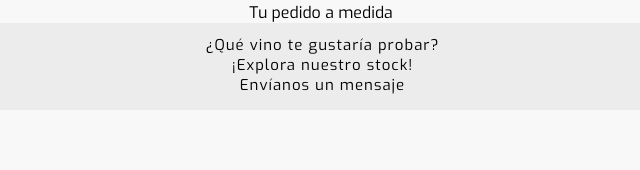
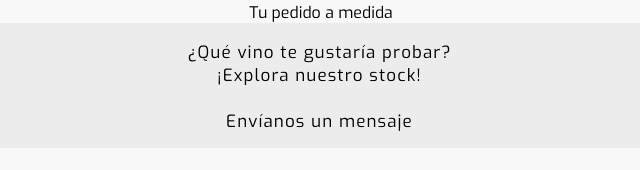
Before and after one commit to anthonydanieldasilva/Bacovinoteca, a plain HTML site: page index.html in a window 1280 px wide. Shown: the part 5620-5790 px from the top of the page, without its empty margins (319-959 px from the left). Drawn offline with nearby package versions, Linux system fonts and the light colour scheme.

Commit message:
shop text

```diff
--- a/index.html
+++ b/index.html
@@ -214,7 +214,7 @@
     <img src="/Media/icons8-caja-64.png" alt="logo ubicacion" width="11%">
     <img src="/Media/botella-de-vino.png" alt="logo ubicacion" width="11%">
     <p class="caption">Tu pedido a medida</p>
-    <p class="contactoparapedidos"> ¿Qué vino te gustaría probar? <br> ¡Explora nuestro stock!<br>Envíanos un mensaje</p>
+    <p class="contactoparapedidos"> ¿Qué vino te gustaría probar? <br> ¡Explora nuestro stock!<br><br>Envíanos un mensaje</p>
   </div>
 
 
--- a/style.css
+++ b/style.css
@@ -640,10 +640,10 @@ body {
 }
 
 .contactoparapedidos {
-    font-size: 15px;
-    letter-spacing: 1px;
+    font-size: 17px;
+    letter-spacing: 1.1px;
     color: #000000;
-    padding: 12px 12px 15px 15px;
+    padding: 18px 18px 15px 15px;
     background-color: rgba(131, 129, 129, 0.105);
     border-radius: 10px;
 }
```
